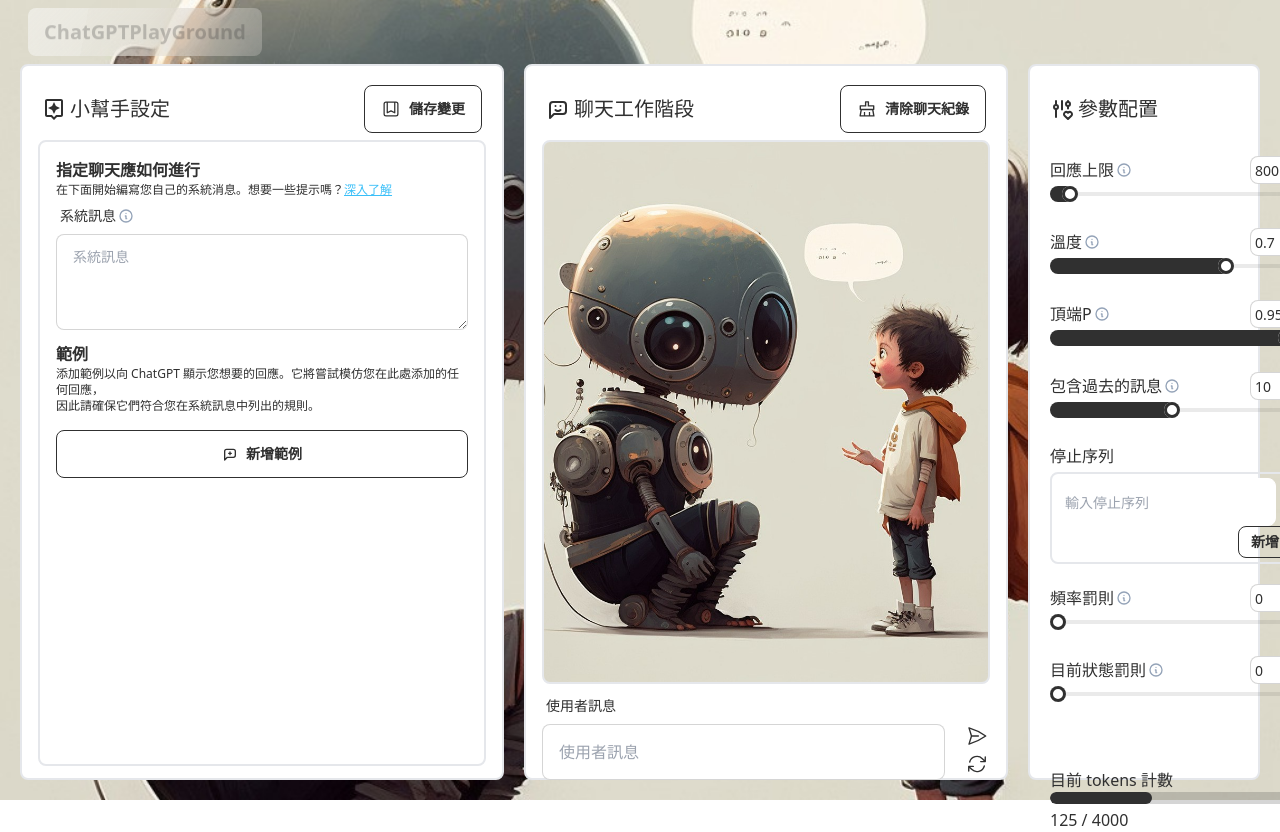
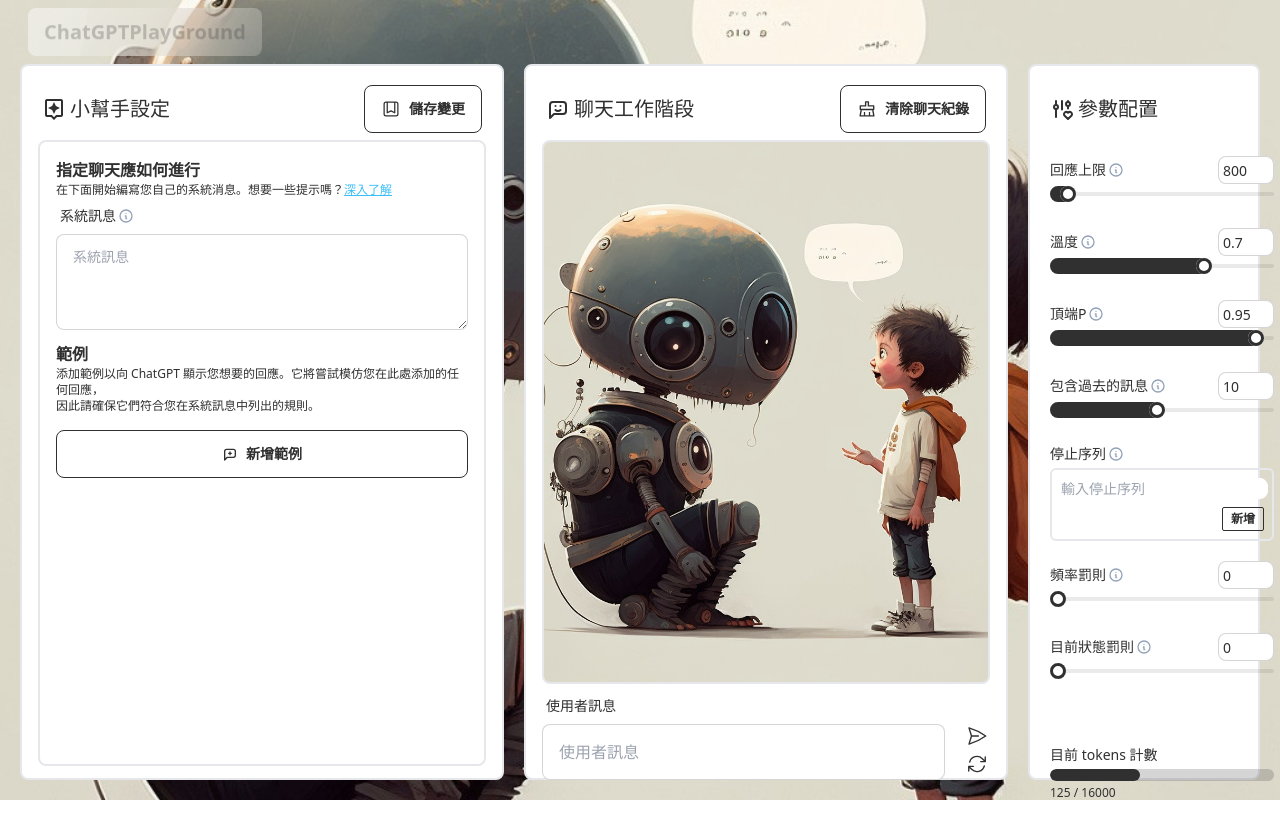
Before and after one commit to wuret-ncu/NLP-Playground-Frontend, a React (Create React App) app: page / in a window 1280 px wide. Shown: the top 832 px of the page. After the commit the page ends 801 px from the top, so only its background shows below. Built offline with nearby package versions, Linux system fonts and the light colour scheme.

Commit message:
config.js(stopSequences & tooltip)

```diff
--- a/src/components/config.js
+++ b/src/components/config.js
@@ -1,25 +1,21 @@
-import { TbAdjustmentsHeart } from 'react-icons/tb';
 import { Context } from '../contexts/context.js';
-import { useContext, useState } from 'react';
-import { TbInfoCircle } from 'react-icons/tb';
+import { useContext, useState, useEffect } from 'react';
+import { TbAdjustmentsHeart, TbInfoCircle, TbX } from 'react-icons/tb';
 
 // feature/config.js
 function Config() {
   const { parameters, setParameters } = useContext(Context);
   const [tempInput, setTempInput] = useState('');
-  const [stopSequences, setStopSequences] = useState({});
+  const [stopSequences, setStopSequences] = useState({ 停止序列: []});
 
   // 處理參數值的變更
-  const handleParameterChange = async (param, key, newValue) => {
+  const handleParameterChange = (param, key, newValue) => {
     console.log(newValue);
     // 確認新值是否是有效的數字，以及是否在設定的範圍內
-    if (
-      !isNaN(newValue) &&
-      newValue >= parameters[param].min &&
-      newValue <= parameters[param].max
-    ) {
-      // 使用 setParameters 更新參數狀態
-      await setParameters((prevParameters) => ({
+    if (param !== '停止序列') {
+      if (!isNaN(newValue) && newValue >= parameters[param].min && newValue <= parameters[param].max) {
+        // 使用 setParameters 更新参数状态
+        setParameters((prevParameters) => ({
           ...prevParameters,
           [param]: {
             ...prevParameters[param],
@@ -27,27 +23,52 @@ function Config() {
           },
         }));
       }
-    console.log(parameters);
+    } else {
+      if (newValue.length >= parameters[param].min && newValue.length <= parameters[param].max) {
+      // 使用 setParameters 更新参数状态
+        console.log(newValue.length);
+        setParameters((prevParameters) => ({
+          ...prevParameters,
+          [param]: {
+            ...prevParameters[param],
+            [key]: newValue,
+          },
+        }));
+      }
+    }
   };
   const handleTempInput = (param, value) => {
+    if (stopSequences[param].length<4) {
       setTempInput(value);
+    }
   };
 
-  const handleAddStopSequence = (param) => {
+  useEffect(() => {
+    if (stopSequences['停止序列']) {
+      handleParameterChange('停止序列', 'value', stopSequences['停止序列']);
+    }
+  }, [stopSequences]);
+
+  const handleAddStopSequence = (param, value) => {
+    if (stopSequences[param].length < 4) {
       if (tempInput.trim() !== '') {
         setStopSequences((prevSequences) => ({
           ...prevSequences,
           [param]: [...(prevSequences[param] || []), tempInput],
         }));
         setTempInput('');
+        // 这里使用 stopSequences[param] 来确保更新后的值传递给 handleParameterChange
+        // handleParameterChange(param, value, stopSequences[param]);
+      }
     }
   };
 
-  const handleRemoveStopSequence = (param, index) => {
+  const handleRemoveStopSequence = (param, index, value) => {
     setStopSequences((prevSequences) => ({
       ...prevSequences,
       [param]: prevSequences[param].filter((_, i) => i !== index),
     }));
+    handleParameterChange(param, value, stopSequences[param]);
   };
 
   return (
@@ -64,19 +85,18 @@ function Config() {
         <div className="grid grid-flow-row gap-5 auto-rows-min mx-1">
           {/* 遍歷參數，創建滑動條和輸入框 */}
           {Object.entries(parameters).map(
-              ([param, { value, min, max, step }]) =>
+              ([param, { value, min, max, step, tooltip }]) =>
               param !== '停止序列' ? (
                 <div key={param}>
                   <div className="grid grid-flow-col items-center justify-between">
                     <div>
                       <div className="grid grid-flow-col justify-start items-center relative">
                         {/* 參數名稱 */}
-                        {param}
+                        <div className='label-text'>{param}</div>
                         <div className="custom-tooltip-container over ">
                           <TbInfoCircle className="stroke-slate-400 hover:stroke-sky-600"></TbInfoCircle>
                           <span className="custom-tooltip overflow mb-1">
-                            提供模型指示，說明其應如何運作，以及產生回應時應參考的任何內容。您可以描述小幫手的特質、告訴小幫手應該和不應該回答什麼，並告訴它如何格式化回應。此區段沒有權杖限制，但會包含在每一個
-                            API 呼叫中，因此它計入總權杖限制。
+                            {tooltip}
                           </span>
                         </div>
                       </div>
@@ -112,37 +132,45 @@ function Config() {
               ) : (
                 <div key={param}>
                   <div className="grid grid-flow-col justify-between items-center mb-1">
+                    <div className="grid grid-flow-col justify-start items-center relative">
                       {/* 參數名稱 */}
-                    {param}
+                      <div className='label-text'>{param}</div>
+                      <div className="custom-tooltip-container over ">
+                        <TbInfoCircle className="stroke-slate-400 hover:stroke-sky-600"></TbInfoCircle>
+                        <span className="custom-tooltip overflow mb-1">
+                          {tooltip}
+                        </span>
                       </div>
-                  <div className= "w-64 h-auto border-2 rounded-lg flex flex-wrap items-center p-1">
+                    </div>
+                  </div>
+                  <div className="w-auto h-auto border-2 rounded-md flex flex-wrap items-center p-1">
                     {stopSequences[param]?.map((sequence, index) => (
-                      <div key={index} className="m-1 grid grid-flow-col items-center">
+                      <div
+                        key={index}
+                        className="m-1 mr-1 grid grid-flow-col items-center"
+                      >
                         <button
-                          onClick={() =>
-                            handleRemoveStopSequence(param, index)
-                          }
-                          className="btn btn-xs"
+                          className="btn w-auto btn-xs item-center justify-center rounded-sm hover:border-error no-animation"
                         >
-                          <div>{sequence}</div>
-                          <span className="text-lg">×</span>
+                          <div className='text-xs'>{sequence}</div>
+                          <TbX className="stroke-slate-400 hover:stroke-error" onClick={() => handleRemoveStopSequence(param, index, 'value')}></TbX>
                         </button>
                       </div>
                     ))}
                     <input
                       type="text"
                       placeholder="輸入停止序列"
+                      value={tempInput}
                       onChange={(e) => handleTempInput(param, e.target.value)}
-                      value={tempInput}
-                      className="input px-2 border-white"
+                      className="input my-1 px-1 border-white h-full"
                       style={{
                         fontSize: '14px',
                         outline: 'none',
                       }}
                     />
                     <button
-                      onClick={() => handleAddStopSequence(param)}
-                      className="btn btn-outline btn-sm ml-auto mr-2"
+                      onClick={() => handleAddStopSequence(param, 'value')}
+                      className="btn btn-outline btn-xs ml-auto rounded-sm m-1"
                     >
                       新增
                     </button>
@@ -151,14 +179,14 @@ function Config() {
               ),
           )}
           {/* 目前 tokens 計數 */}
-          <div className="grid mt-10">
+          <div className="label-text grid mt-10">
             目前 tokens 計數
             <progress
-              className="progress h-3 mb-1"
+              className="progress h-3 my-1"
               value="40"
               max="100"
             ></progress>
-            <p>125 / 4000</p>
+            <p className='text-xs'>125 / 16000</p>
           </div>
         </div>
       </div>
--- a/src/components/system.js
+++ b/src/components/system.js
@@ -9,7 +9,6 @@ export default function System() {
   const { chatlog, setChatlog } = useContext(Context);
   const [systemMessage, setSystemMessage] = useState({});
   const [chatMessages, setChatMessages] = useState([]);
-  const { parameters } = useContext(Context);
 
   // store chatMessages
   const storeAgentInfo = async () => {
@@ -24,7 +23,6 @@ export default function System() {
     console.log(updatedChatlogs);
     await setChatlog(updatedChatlogs);
     console.log(chatlog);
-    console.log(parameters);
   };
 
   // add new message
--- a/src/contexts/context.js
+++ b/src/contexts/context.js
@@ -5,13 +5,13 @@ export const ContextProvider = (props) => {
   const [message, setMessage] = useState({});
   const [chatlog, setChatlog] = useState([]);
   const [parameters, setParameters] = useState({
-    回應上限: { value: 800, min: 0, max: 16000, step: 1 },
-    溫度: { value: 0.7, min: 0, max: 1.0, step: 0.01},
-    頂端P: { value: 0.95, min: 0, max: 1.0, step: 0.01 },
-    包含過去的訊息: { value: 10, min: 1, max: 20, step: 1},
-    停止序列: { value: [], min: 0, max: 4 },
-    頻率罰則: { value: 0.0, min: 0, max: 2.0, step: 0.01 },
-    目前狀態罰則: { value: 0.0, min: 0, max: 2.0, step: 0.01 },
+    回應上限: { value: 800, min: 0, max: 16000, step: 1, tooltip: '設定每個模型回應的權杖數目限制。API 支援在提示 (包括系統訊息、範例、訊息歷程記錄和使用者查詢) 和模型回應之間共用最多 16000 個權杖。一個權杖大約為 4 個一般英文文字的字元。'},
+    溫度: { value: 0.7, min: 0, max: 1.0, step: 0.01, tooltip: '控制隨機性。降低溫度表示模型會產生更重複以及確定性的回應。增加溫度將導致更多未預期或創意的回應。請嘗試調整溫度或 Top P，但不能同時調整兩者。' },
+    頂端P: { value: 0.95, min: 0, max: 1.0, step: 0.01, tooltip: '與溫度類似，此選項可控制隨機性，但是使用其他方法。降低 Top P 會將模型的權杖選取範圍縮小為喜歡的權杖。增加 Top P 可讓模型從高且低可能性的權杖中選擇。請嘗試調整溫度或 Top P，但不能同時調整兩者。'},
+    包含過去的訊息: { value: 10, min: 1, max: 20, step: 1, tooltip: '選取要包含在每個新 API 要求中的過去訊息數目。這有助於為新使用者查詢提供模型內容。將此數字設定為 10 將會包含 5 個使用者查詢和 5 個系統回應。'},
+    停止序列: { value: [], min: 0, max: 4, tooltip: '讓模型在想要的點結束回應。模型回應會在指定的序列之前結束，所以不會包含停止序列文字。針對 ChatGPT，請使用 <|im_end|> 確保模型回應不會產生後續追蹤使用者查詢。您最多可以包含四個停止序列。'},
+    頻率罰則: { value: 0.0, min: 0, max: 2.0, step: 0.01, tooltip: '根據目前文字中出現的頻率，減少按比例重複權杖的機會。這會降低回應中重複完全相同文字的可能性。'},
+    目前狀態罰則: { value: 0.0, min: 0, max: 2.0, step: 0.01, tooltip: '減少目前文字中出現的任何權杖重複的機會。這會提高回應中推出新主題的可能性。'},
   });
 
 
```
Lines whose indentation alone changed are shown as unchanged.
